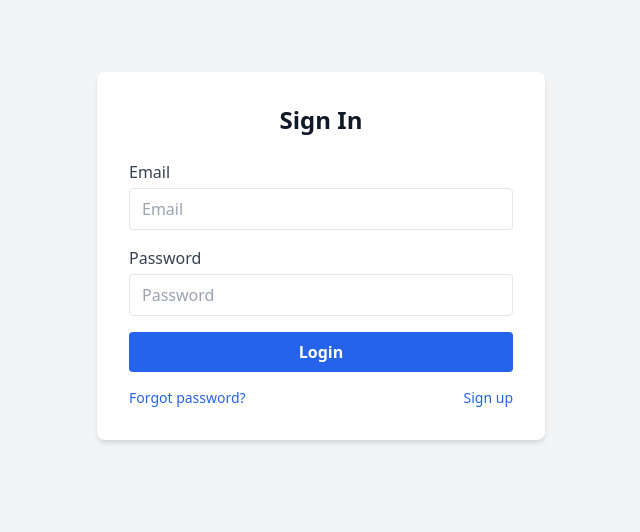
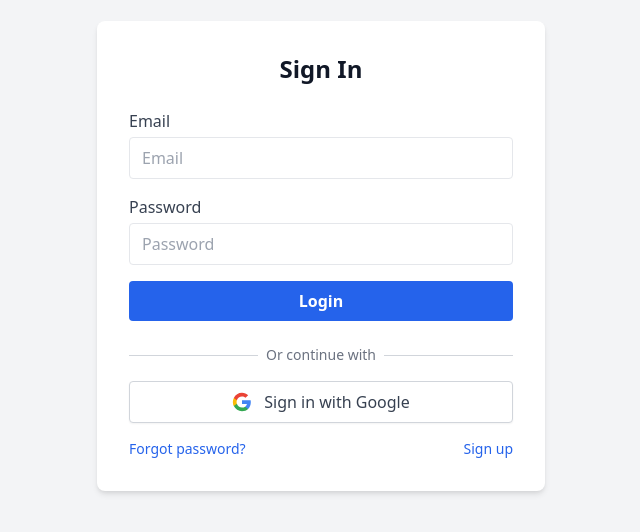
Before and after one commit to Jingwennnn30/cybersecure, a React (Create React App) app: page /login in a window 1280 px wide. Shown: the part 144-676 px from the top of the page, without its empty margins (319-959 px from the left). Built offline with nearby package versions, Linux system fonts and the light colour scheme; no server answers.

Commit message:
added Google Sign In

```diff
--- a/src/firebase.js
+++ b/src/firebase.js
@@ -1,5 +1,5 @@
 import { initializeApp } from "firebase/app";
-import { getAuth } from "firebase/auth";
+import { getAuth, GoogleAuthProvider } from "firebase/auth";
 import { getFirestore } from "firebase/firestore";
 import { getAnalytics } from "firebase/analytics";
 
@@ -17,3 +17,6 @@ const app = initializeApp(firebaseConfig);
 export const auth = getAuth(app);
 export const db = getFirestore(app);
 const analytics = getAnalytics(app);
+
+// Add Google Auth Provider
+export const googleProvider = new GoogleAuthProvider();
--- a/src/pages/Login.jsx
+++ b/src/pages/Login.jsx
@@ -1,18 +1,20 @@
 import React, { useState } from "react";
-import { signInWithEmailAndPassword, signOut } from "firebase/auth";
-import { auth, db } from "../firebase";
-import { doc, getDoc } from "firebase/firestore";
+import { signInWithEmailAndPassword, signInWithPopup, signOut } from "firebase/auth";
+import { auth, db, googleProvider } from "../firebase";
+import { doc, getDoc, setDoc } from "firebase/firestore";
 import { useNavigate, Link } from "react-router-dom";
 
 export default function Login() {
     const [email, setEmail] = useState("");
     const [password, setPassword] = useState("");
     const [error, setError] = useState("");
+    const [loading, setLoading] = useState(false);
     const navigate = useNavigate();
 
     const handleLogin = async (e) => {
         e.preventDefault();
         setError("");
+        setLoading(true);
         try {
             // 1. Sign in with Firebase Auth
             const userCredential = await signInWithEmailAndPassword(auth, email, password);
@@ -37,6 +39,48 @@ export default function Login() {
             navigate("/");
         } catch (err) {
             setError(err.message);
+        } finally {
+            setLoading(false);
+        }
+    };
+
+    // Google Sign-In Handler
+    const handleGoogleSignIn = async () => {
+        setError("");
+        setLoading(true);
+
+        try {
+            const result = await signInWithPopup(auth, googleProvider);
+            const user = result.user;
+
+            // Check if user exists in Firestore
+            const userDoc = await getDoc(doc(db, "users", user.uid));
+
+            if (!userDoc.exists()) {
+                // New user - create document with default 'viewer' role and 'Active' status
+                await setDoc(doc(db, "users", user.uid), {
+                    email: user.email,
+                    name: user.displayName || "User",
+                    role: "viewer",
+                    status: "Active",
+                    createdAt: new Date(),
+                    photoURL: user.photoURL || ""
+                });
+            } else {
+                // Existing user - check if active
+                const userData = userDoc.data();
+                if (userData.status === "Inactive") {
+                    await signOut(auth);
+                    setError("Your account is inactive. Please contact the administrator.");
+                    return;
+                }
+            }
+
+            navigate("/");
+        } catch (err) {
+            setError(err.message);
+        } finally {
+            setLoading(false);
         }
     };
 
@@ -70,11 +114,53 @@ export default function Login() {
                     {error && <div className="text-red-500 text-sm">{error}</div>}
                     <button
                         type="submit"
-                        className="w-full bg-blue-600 hover:bg-blue-700 text-white font-semibold py-2 rounded transition"
+                        disabled={loading}
+                        className="w-full bg-blue-600 hover:bg-blue-700 disabled:bg-gray-400 text-white font-semibold py-2 rounded transition"
                     >
-                        Login
+                        {loading ? "Logging in..." : "Login"}
                     </button>
                 </form>
+
+                {/* Divider */}
+                <div className="mt-6">
+                    <div className="relative">
+                        <div className="absolute inset-0 flex items-center">
+                            <div className="w-full border-t border-gray-300 dark:border-gray-600"></div>
+                        </div>
+                        <div className="relative flex justify-center text-sm">
+                            <span className="px-2 bg-white dark:bg-gray-800 text-gray-500 dark:text-gray-400">Or continue with</span>
+                        </div>
+                    </div>
+
+                    {/* Google Sign-In Button */}
+                    <button
+                        type="button"
+                        onClick={handleGoogleSignIn}
+                        disabled={loading}
+                        className="mt-4 w-full flex items-center justify-center gap-3 py-2 px-4 border border-gray-300 dark:border-gray-600 rounded shadow-sm bg-white dark:bg-gray-700 text-gray-700 dark:text-gray-200 hover:bg-gray-50 dark:hover:bg-gray-600 focus:outline-none focus:ring-2 focus:ring-offset-2 focus:ring-blue-500 disabled:bg-gray-100 dark:disabled:bg-gray-800 transition"
+                    >
+                        <svg className="w-5 h-5" viewBox="0 0 24 24">
+                            <path
+                                fill="#4285F4"
+                                d="M22.56 12.25c0-.78-.07-1.53-.2-2.25H12v4.26h5.92c-.26 1.37-1.04 2.53-2.21 3.31v2.77h3.57c2.08-1.92 3.28-4.74 3.28-8.09z"
+                            />
+                            <path
+                                fill="#34A853"
+                                d="M12 23c2.97 0 5.46-.98 7.28-2.66l-3.57-2.77c-.98.66-2.23 1.06-3.71 1.06-2.86 0-5.29-1.93-6.16-4.53H2.18v2.84C3.99 20.53 7.7 23 12 23z"
+                            />
+                            <path
+                                fill="#FBBC05"
+                                d="M5.84 14.09c-.22-.66-.35-1.36-.35-2.09s.13-1.43.35-2.09V7.07H2.18C1.43 8.55 1 10.22 1 12s.43 3.45 1.18 4.93l2.85-2.22.81-.62z"
+                            />
+                            <path
+                                fill="#EA4335"
+                                d="M12 5.38c1.62 0 3.06.56 4.21 1.64l3.15-3.15C17.45 2.09 14.97 1 12 1 7.7 1 3.99 3.47 2.18 7.07l3.66 2.84c.87-2.6 3.3-4.53 6.16-4.53z"
+                            />
+                        </svg>
+                        {loading ? "Signing in..." : "Sign in with Google"}
+                    </button>
+                </div>
+
                 <div className="flex justify-between mt-4 text-sm">
                     <Link to="/forgot" className="text-blue-600 hover:underline">Forgot password?</Link>
                     <Link to="/signup" className="text-blue-600 hover:underline">Sign up</Link>
--- a/src/pages/Signup.jsx
+++ b/src/pages/Signup.jsx
@@ -1,7 +1,7 @@
 import React, { useState } from "react";
-import { createUserWithEmailAndPassword } from "firebase/auth";
-import { auth, db } from "../firebase";
-import { doc, setDoc } from "firebase/firestore";
+import { createUserWithEmailAndPassword, signInWithPopup } from "firebase/auth";
+import { auth, db, googleProvider } from "../firebase";
+import { doc, setDoc, getDoc } from "firebase/firestore";
 import { useNavigate, Link } from "react-router-dom";
 
 export default function Signup() {
@@ -9,21 +9,60 @@ export default function Signup() {
     const [email, setEmail] = useState("");
     const [password, setPassword] = useState("");
     const [error, setError] = useState("");
+    const [loading, setLoading] = useState(false);
     const navigate = useNavigate();
 
     const handleSignup = async (e) => {
         e.preventDefault();
+        setError("");
+        setLoading(true);
         try {
             const userCredential = await createUserWithEmailAndPassword(auth, email, password);
             // Add user to Firestore with name, email, and default role "viewer"
             await setDoc(doc(db, "users", userCredential.user.uid), {
                 name,
                 email,
-                role: "viewer"
+                role: "viewer",
+                status: "Active",
+                createdAt: new Date()
             });
             navigate("/dashboard");
         } catch (err) {
             setError(err.message);
+        } finally {
+            setLoading(false);
+        }
+    };
+
+    // Google Sign-In Handler
+    const handleGoogleSignIn = async () => {
+        setError("");
+        setLoading(true);
+
+        try {
+            const result = await signInWithPopup(auth, googleProvider);
+            const user = result.user;
+
+            // Check if user exists in Firestore
+            const userDoc = await getDoc(doc(db, "users", user.uid));
+
+            if (!userDoc.exists()) {
+                // New user - create document with default 'viewer' role
+                await setDoc(doc(db, "users", user.uid), {
+                    email: user.email,
+                    name: user.displayName || "User",
+                    role: "viewer",
+                    status: "Active",
+                    createdAt: new Date(),
+                    photoURL: user.photoURL || ""
+                });
+            }
+
+            navigate("/dashboard");
+        } catch (err) {
+            setError(err.message);
+        } finally {
+            setLoading(false);
         }
     };
 
@@ -68,12 +107,54 @@ export default function Signup() {
                     {error && <div className="text-red-500 text-sm">{error}</div>}
                     <button
                         type="submit"
-                        className="w-full bg-blue-600 hover:bg-blue-700 text-white font-semibold py-2 rounded transition"
+                        disabled={loading}
+                        className="w-full bg-blue-600 hover:bg-blue-700 disabled:bg-gray-400 text-white font-semibold py-2 rounded transition"
                     >
-                        Sign Up
+                        {loading ? "Signing up..." : "Sign Up"}
                     </button>
                 </form>
-                <div className="flex justify-between mt-4 text-sm">
+
+                {/* Divider */}
+                <div className="mt-6">
+                    <div className="relative">
+                        <div className="absolute inset-0 flex items-center">
+                            <div className="w-full border-t border-gray-300 dark:border-gray-600"></div>
+                        </div>
+                        <div className="relative flex justify-center text-sm">
+                            <span className="px-2 bg-white dark:bg-gray-800 text-gray-500 dark:text-gray-400">Or continue with</span>
+                        </div>
+                    </div>
+
+                    {/* Google Sign-In Button */}
+                    <button
+                        type="button"
+                        onClick={handleGoogleSignIn}
+                        disabled={loading}
+                        className="mt-4 w-full flex items-center justify-center gap-3 py-2 px-4 border border-gray-300 dark:border-gray-600 rounded shadow-sm bg-white dark:bg-gray-700 text-gray-700 dark:text-gray-200 hover:bg-gray-50 dark:hover:bg-gray-600 focus:outline-none focus:ring-2 focus:ring-offset-2 focus:ring-blue-500 disabled:bg-gray-100 dark:disabled:bg-gray-800 transition"
+                    >
+                        <svg className="w-5 h-5" viewBox="0 0 24 24">
+                            <path
+                                fill="#4285F4"
+                                d="M22.56 12.25c0-.78-.07-1.53-.2-2.25H12v4.26h5.92c-.26 1.37-1.04 2.53-2.21 3.31v2.77h3.57c2.08-1.92 3.28-4.74 3.28-8.09z"
+                            />
+                            <path
+                                fill="#34A853"
+                                d="M12 23c2.97 0 5.46-.98 7.28-2.66l-3.57-2.77c-.98.66-2.23 1.06-3.71 1.06-2.86 0-5.29-1.93-6.16-4.53H2.18v2.84C3.99 20.53 7.7 23 12 23z"
+                            />
+                            <path
+                                fill="#FBBC05"
+                                d="M5.84 14.09c-.22-.66-.35-1.36-.35-2.09s.13-1.43.35-2.09V7.07H2.18C1.43 8.55 1 10.22 1 12s.43 3.45 1.18 4.93l2.85-2.22.81-.62z"
+                            />
+                            <path
+                                fill="#EA4335"
+                                d="M12 5.38c1.62 0 3.06.56 4.21 1.64l3.15-3.15C17.45 2.09 14.97 1 12 1 7.7 1 3.99 3.47 2.18 7.07l3.66 2.84c.87-2.6 3.3-4.53 6.16-4.53z"
+                            />
+                        </svg>
+                        {loading ? "Signing in..." : "Sign in with Google"}
+                    </button>
+                </div>
+
+                <div className="mt-4 text-sm text-center">
                     <Link to="/login" className="text-blue-600 hover:underline">Already have an account? Login</Link>
                 </div>
             </div>
```
